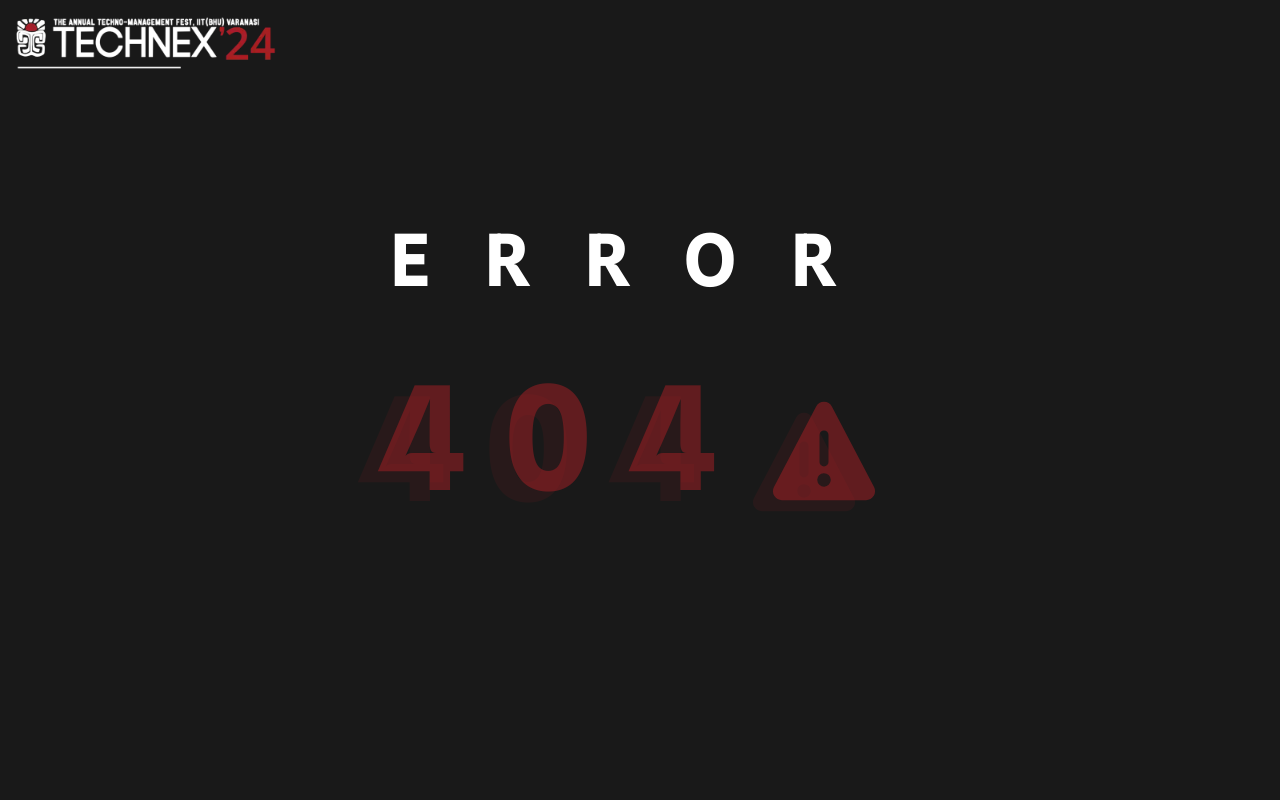
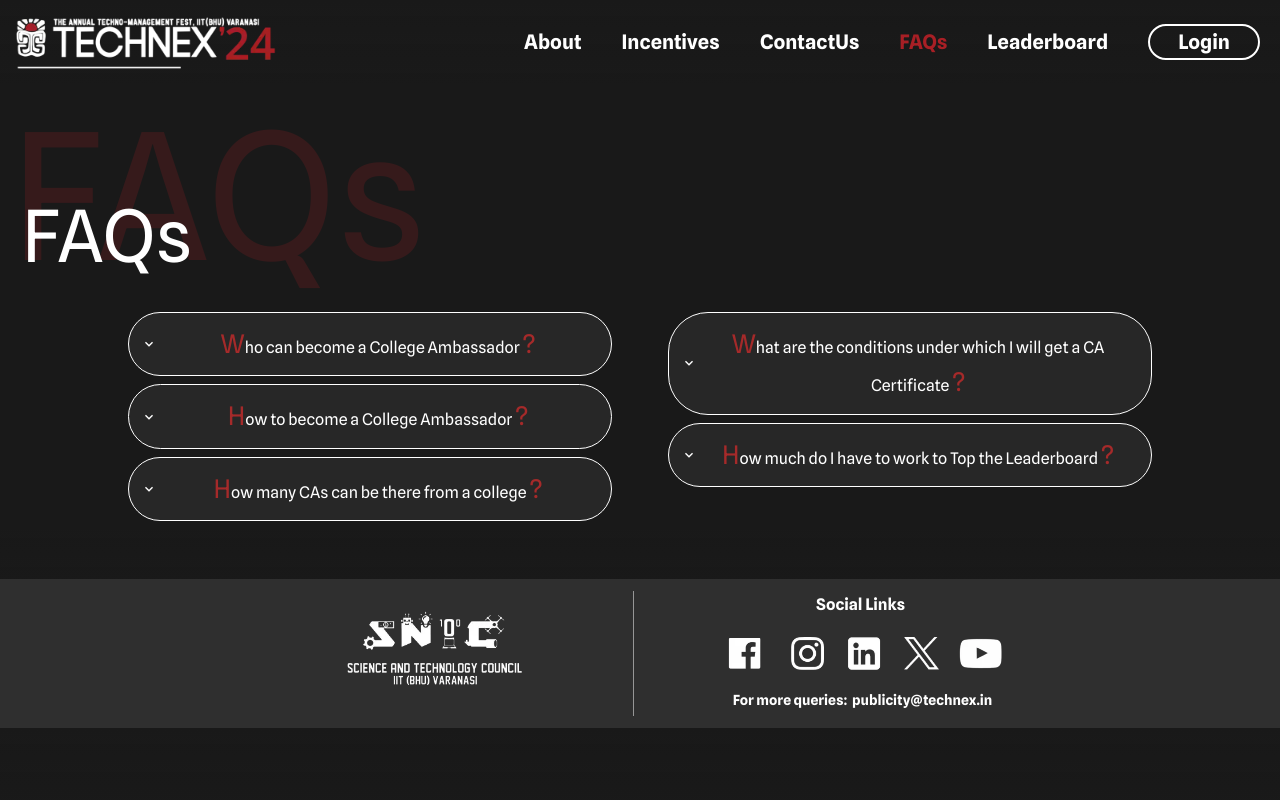
Before and after one commit to technex-iit-bhu/CA_Frontend, a Next.js app: page /faqPage in a window 1280 px wide. Before the commit this address had no page. Shown: the top 800 px of the page. Built offline with nearby package versions, Linux system fonts and the light colour scheme; a web font is replaced by a local one.

Commit message:
made the commits

```diff
--- a/src/components/navbar.tsx
+++ b/src/components/navbar.tsx
@@ -30,7 +30,7 @@ const Navbar: FC = () => {
       setContactusColor('red');
       setFaqColor('white');
       setLeaderBoardColor('white');
-    } else if (window.location.pathname === '/faqs') {
+    } else if (window.location.pathname === '/faqPage') {
       setAboutColor('white');
       setIncentivesColor('white');
       setContactusColor('white');
@@ -79,7 +79,7 @@ const Navbar: FC = () => {
           ContactUs
         </Link>
         <Link
-          href={'/faqs'}
+          href={'/faqPage'}
           className={`relative text-${faqColor} font-spline transition-all duration-500 before:absolute before:-bottom-2 before:left-0 before:h-1 before:w-0 before:rounded-full before:bg-gradient-to-r before:from-[#0087FF] before:to-[#A81F25] before:opacity-0 before:transition-all before:duration-500 before:content-[''] hover:before:w-full hover:before:opacity-100`}
         >
           FAQs
--- /dev/null
+++ b/src/pages/faqPage.tsx
@@ -0,0 +1,15 @@
+import React from 'react'
+import Navbar from '@/components/navbar'
+import FAQ from '@/components/faq'
+import Footer from '@/components/footer'
+
+const faqPage = () => {
+  return (
+    <div>
+        <Navbar></Navbar>
+        <FAQ></FAQ>
+    </div>
+  )
+}
+
+export default faqPage
--- a/src/pages/landingPage.tsx
+++ b/src/pages/landingPage.tsx
@@ -1,4 +1,3 @@
-import FAQ from '@/components/faq';
 import OurReach from '../components/ourReach';
 import Landingpage from '@/components/landingPage';
 import Testimonials from '@/components/testimonials';
@@ -14,7 +13,6 @@ export default function LandingPage() {
       <AboutTechnex />
       <OurReach />
       <Testimonials />
-      <FAQ />
     </>
   );
 }
```
